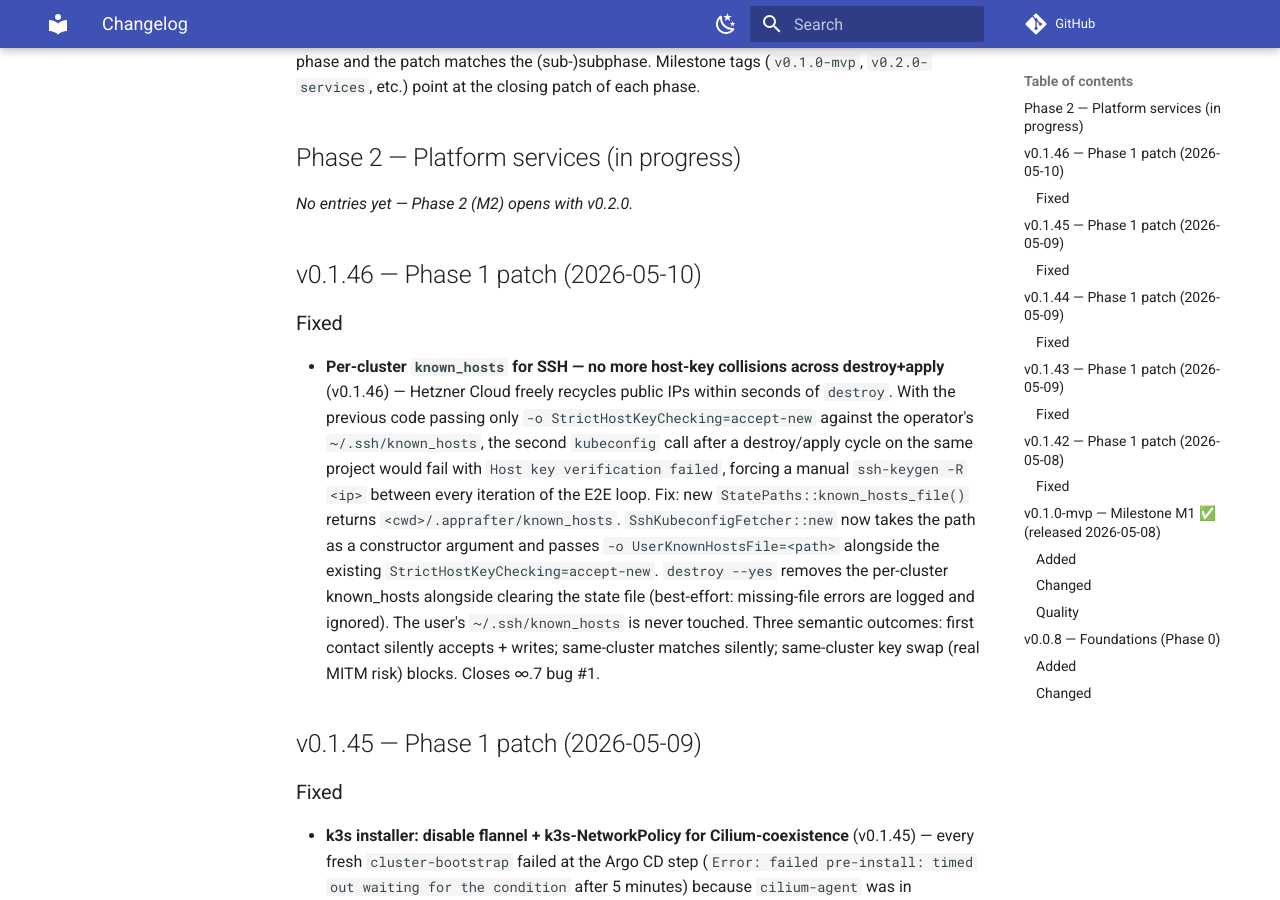
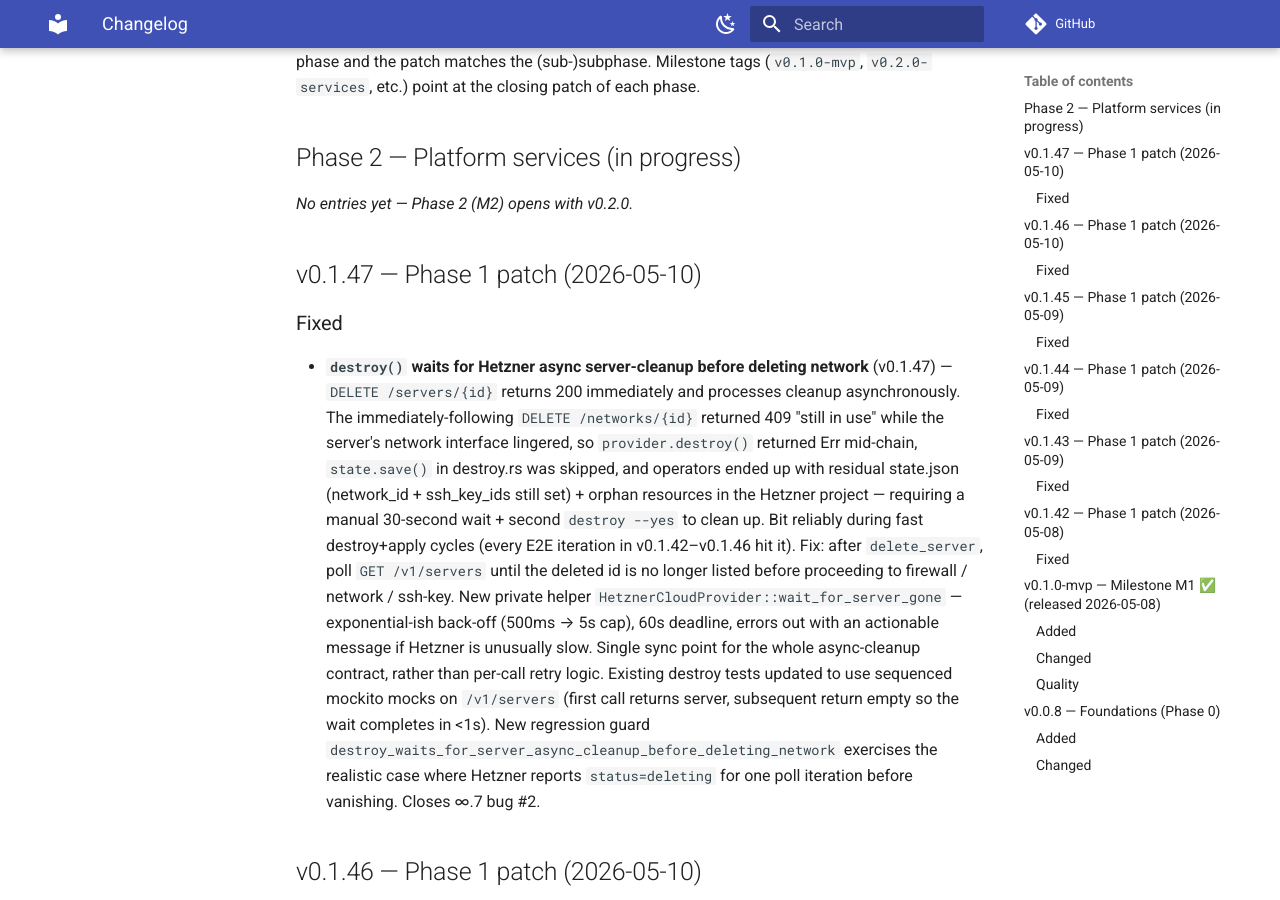
Before and after one commit to AppRafter/apprafter, an MkDocs documentation site: the page built from docs/changelog/UNRELEASED.md, in a window 1280 px wide and 900 px high, scrolled down 230 px. Built offline with MkDocs 1.6.1 and Material for MkDocs 9.7.7, drawn with Linux system fonts in a browser that asks for light colours; comment, search, counter and statistics services are not loaded.

Commit message:
docs(changelog): v0.1.47 — destroy waits for async cleanup; close ∞.7 bug #2
Co-Authored-By: Claude Opus 4.7 (1M context) <noreply@anthropic.com>

```diff
--- a/docs/changelog/UNRELEASED.md
+++ b/docs/changelog/UNRELEASED.md
@@ -10,6 +10,37 @@ patch of each phase.
 ## Phase 2 — Platform services (in progress)
 
 _No entries yet — Phase 2 (M2) opens with v0.2.0._
+
+## v0.1.47 — Phase 1 patch (2026-05-10)
+
+### Fixed
+
+- **`destroy()` waits for Hetzner async server-cleanup before
+  deleting network** (v0.1.47) — `DELETE /servers/{id}` returns
+  200 immediately and processes cleanup asynchronously. The
+  immediately-following `DELETE /networks/{id}` returned 409
+  "still in use" while the server's network interface lingered,
+  so `provider.destroy()` returned Err mid-chain, `state.save()`
+  in destroy.rs was skipped, and operators ended up with
+  residual state.json (network_id + ssh_key_ids still set) +
+  orphan resources in the Hetzner project — requiring a manual
+  30-second wait + second `destroy --yes` to clean up. Bit
+  reliably during fast destroy+apply cycles (every E2E iteration
+  in v0.1.42–v0.1.46 hit it). Fix: after `delete_server`, poll
+  `GET /v1/servers` until the deleted id is no longer listed
+  before proceeding to firewall / network / ssh-key. New private
+  helper `HetznerCloudProvider::wait_for_server_gone` —
+  exponential-ish back-off (500ms → 5s cap), 60s deadline, errors
+  out with an actionable message if Hetzner is unusually slow.
+  Single sync point for the whole async-cleanup contract, rather
+  than per-call retry logic. Existing destroy tests updated to
+  use sequenced mockito mocks on `/v1/servers` (first call
+  returns server, subsequent return empty so the wait completes
+  in <1s). New regression guard
+  `destroy_waits_for_server_async_cleanup_before_deleting_network`
+  exercises the realistic case where Hetzner reports
+  `status=deleting` for one poll iteration before vanishing.
+  Closes ∞.7 bug #2.
 
 ## v0.1.46 — Phase 1 patch (2026-05-10)
 
```
Also changed, not shown: plan.md (+2 -1 lines).
